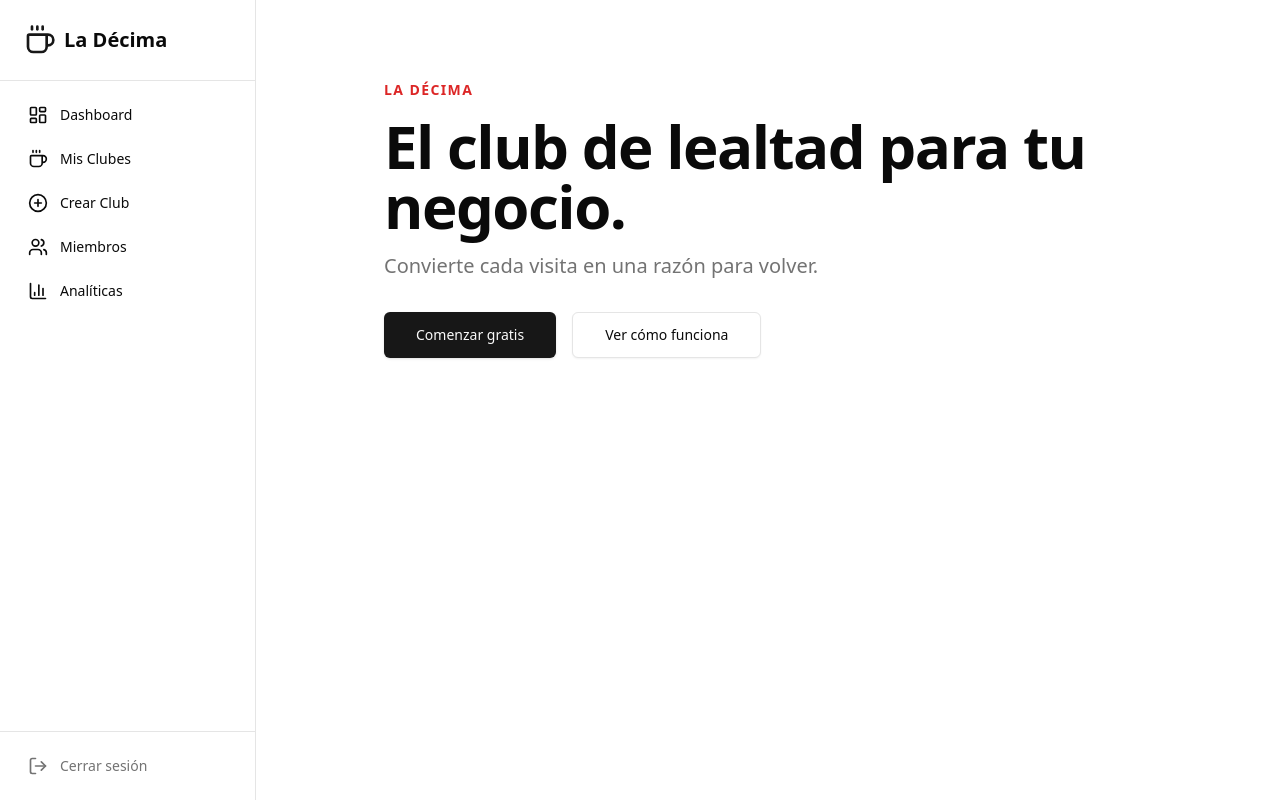
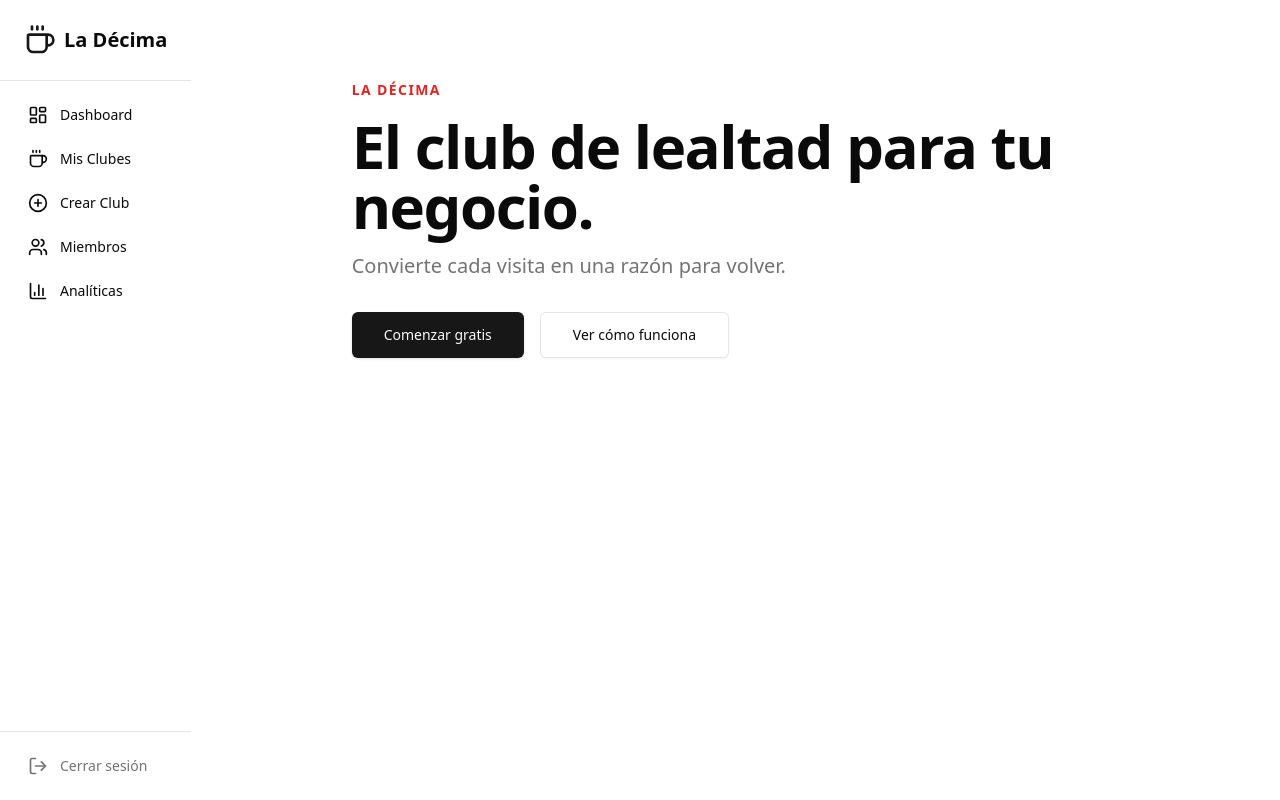
Before and after one commit to LuisPerdomo96/La-Decima, a Next.js app: page / in a window 1280 px wide. Built offline with nearby package versions, Linux system fonts and the light colour scheme.

Commit message:
fix: corregir layout duplicado - sidebar solo desktop, bottom nav solo mobile

```diff
--- a/app/layout.tsx
+++ b/app/layout.tsx
@@ -26,17 +26,22 @@ export default function RootLayout({
 }) {
   return (
     <html lang="es">
-      <body className={`${geistSans.variable} ${geistMono.variable} font-sans`}>
-        <div className="flex min-h-screen bg-background">
-          <aside className="hidden md:flex w-64 flex-col border-r bg-card">
+      <body className={`${geistSans.variable} ${geistMono.variable} antialiased`}>
+        <div className="relative flex min-h-screen bg-background">
+          {/* Sidebar: SOLO desktop (hidden en mobile) */}
+          <div className="hidden md:block">
             <Sidebar />
-          </aside>
+          </div>
 
-          <main className="flex-1 pb-20 md:pb-0 overflow-y-auto">
+          {/* Contenido principal */}
+          <div className="flex-1 pb-20 md:pb-0">
             {children}
-          </main>
+          </div>
 
-          <MobileNav />
+          {/* Bottom Nav: SOLO mobile (hidden en desktop) */}
+          <div className="md:hidden">
+            <MobileNav />
+          </div>
         </div>
       </body>
     </html>
```
